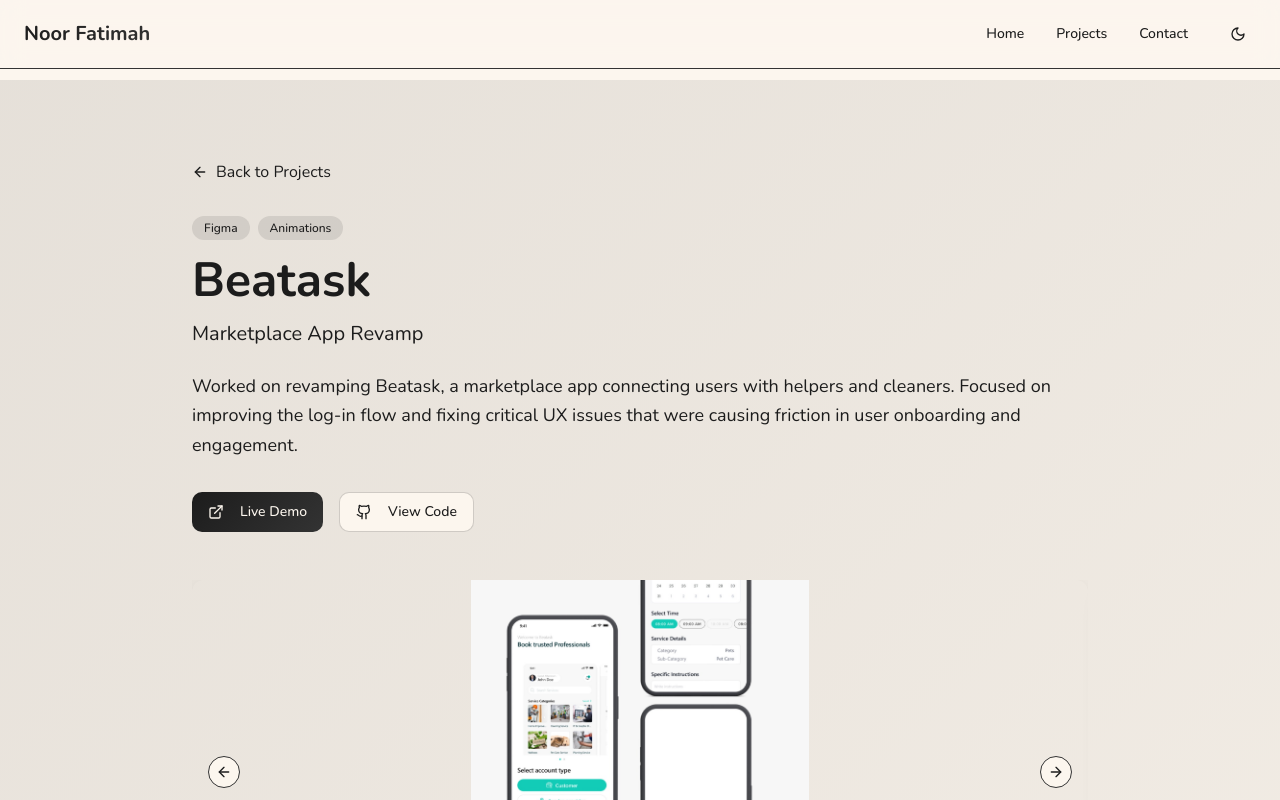
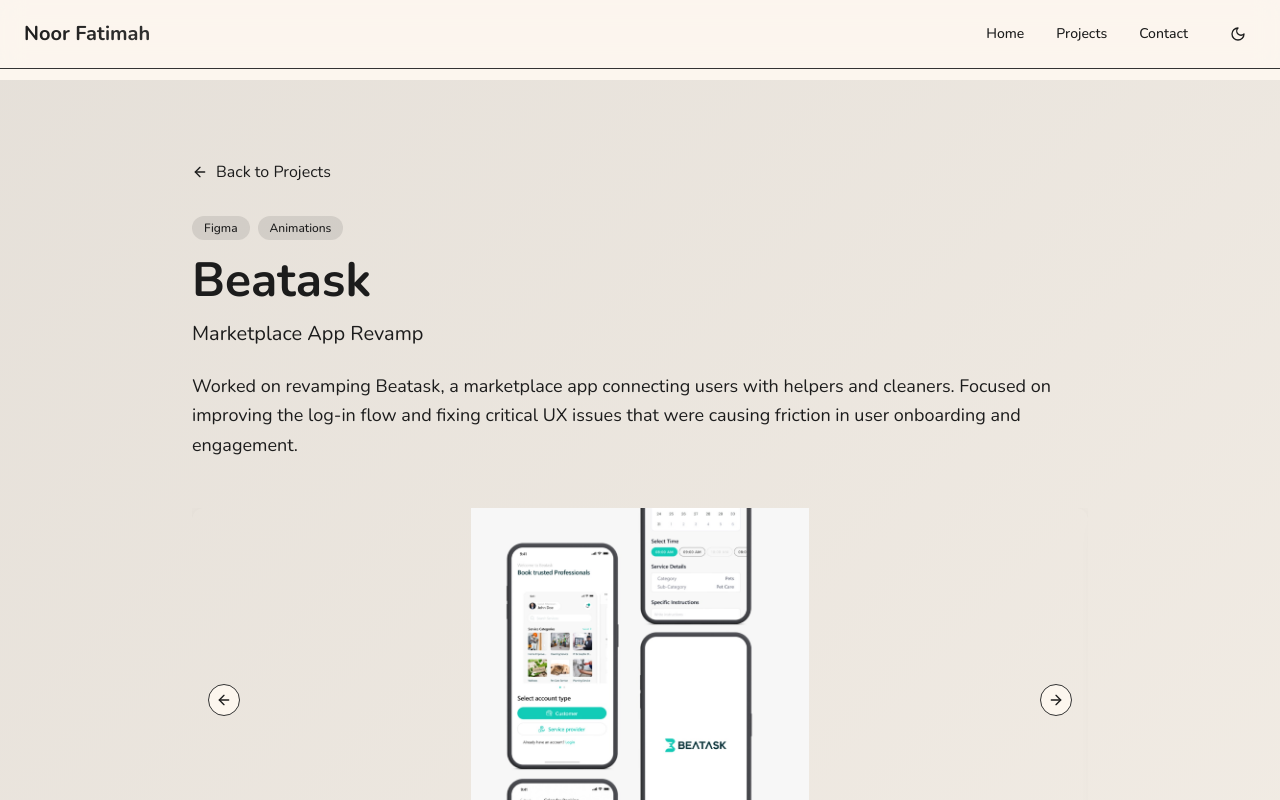
Before and after one commit to Portfilio0/project-story-arc, a React (Vite) app: page /case-study/beatask in a window 1280 px wide. Shown: the top 800 px of the page. Built offline with nearby package versions, Linux system fonts and the light colour scheme.

Commit message:
Code edited in Lovable Code Editor
Edited UI in Lovable

```diff
--- a/src/pages/CaseStudyDetail.tsx
+++ b/src/pages/CaseStudyDetail.tsx
@@ -182,16 +182,6 @@ const CaseStudyDetail = () => {
                     {study.description}
                   </p>
 
-                  <div className="flex flex-col sm:flex-row gap-4 animate-slide-up">
-                    <Button className="bg-gradient-primary hover:shadow-glow">
-                      <ExternalLink className="mr-2 h-4 w-4" />
-                      Live Demo
-                    </Button>
-                    <Button variant="outline" className="border-primary/20 hover:border-primary">
-                      <Github className="mr-2 h-4 w-4" />
-                      View Code
-                    </Button>
-                  </div>
                 </div>
 
                 <div className="animate-fade-in">
```
